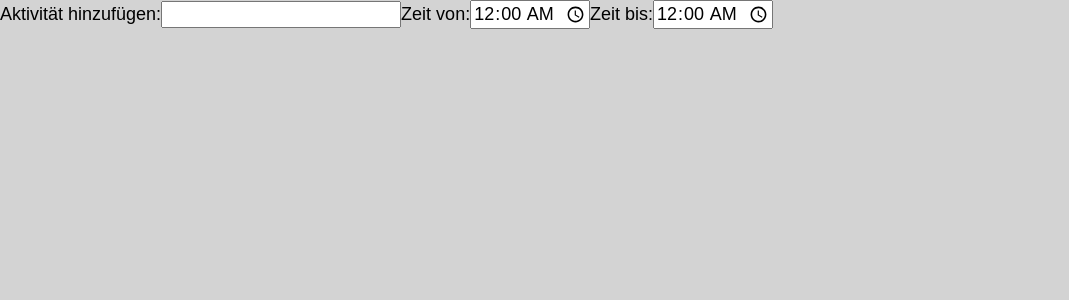
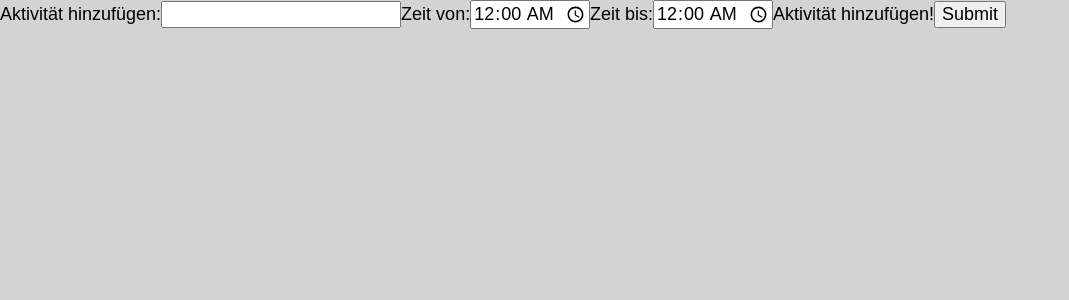
Before and after one commit to Ava-VictoriaCrivello/Capstone-Projekt, a React (Create React App) app: page / in a window 1280 px wide. Shown: the top 300 px of the page, without its empty margins (0-1069 px from the left). Built offline with nearby package versions, Linux system fonts and the light colour scheme.

Commit message:
add label submit

```diff
--- a/src/components/Form/FormSetDates.js
+++ b/src/components/Form/FormSetDates.js
@@ -33,15 +33,18 @@ import {useState} from 'react';
                 <input
                 type= "time"
                 value={startTime}
-                onChange={(e) => setStartTime(e.target.value)}
+                onChange={handleChange}
                 />
             </label>
             <label>Zeit bis:
                 <input
                 type= "time"
                 value={endTime}
-                onChange={(e) => setEndTime(e.target.value)}
+                onChange={handleChange}
                 />
+            </label>
+            <label>Aktivität hinzufügen!
+                <input type= "submit"/>
             </label>
         </form>
     )
```
